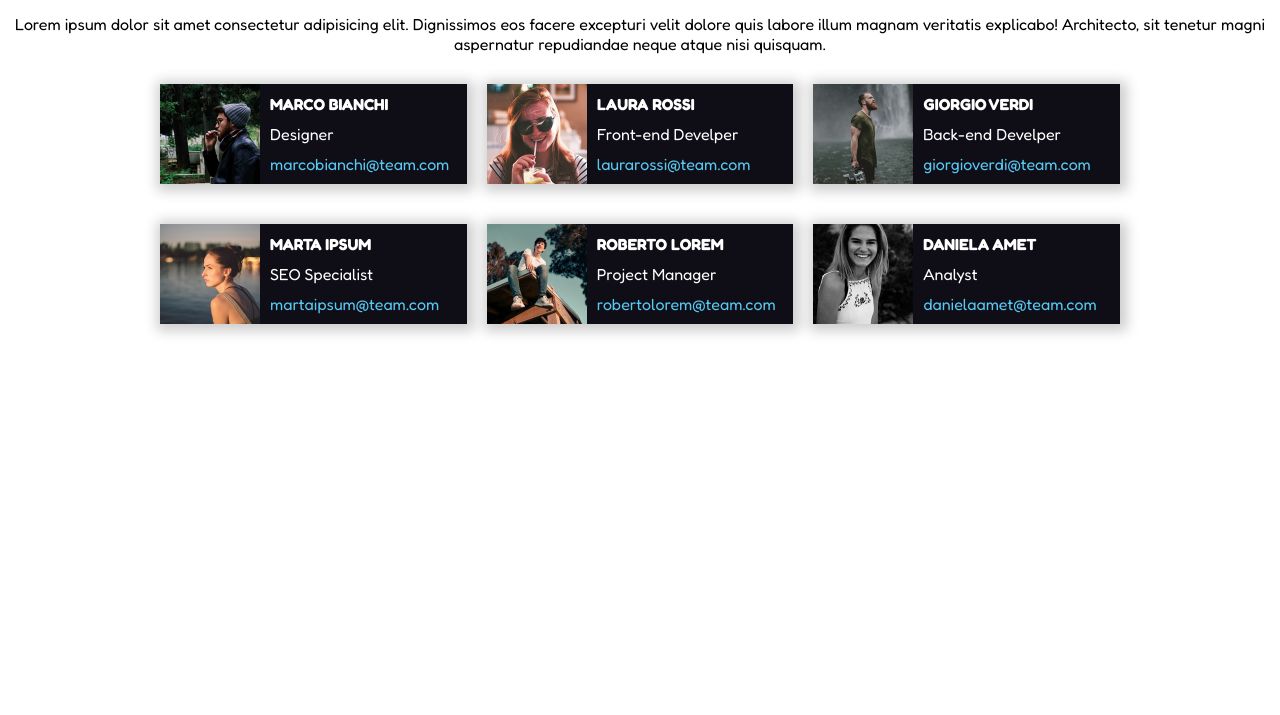
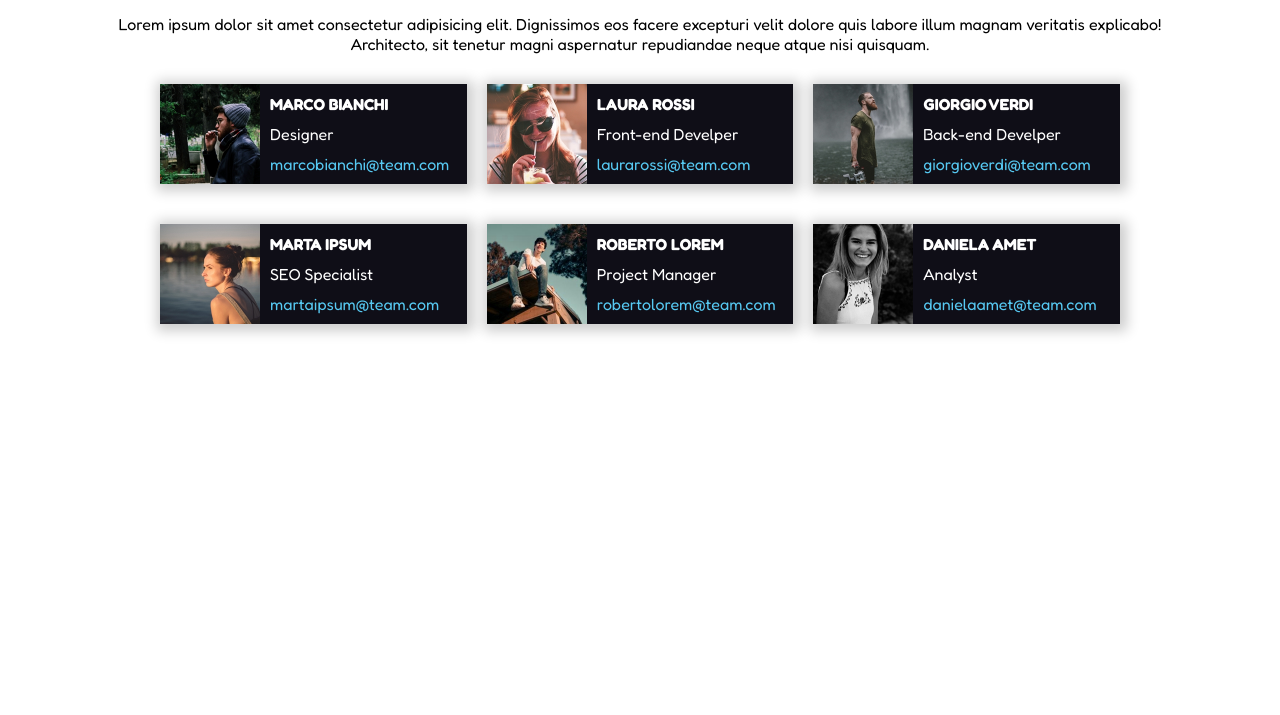
Before and after one commit to DanielePilati/html-css-flex-cards, a plain HTML site: page index.html in a window 1280 px wide. Shown: the part 85-800 px from the top of the page. Drawn offline with Linux system fonts and the light colour scheme.

Commit message:
[upd] h4 margin set

```diff
--- a/css/style.css
+++ b/css/style.css
@@ -14,7 +14,7 @@ h1 {
 }
 h4 {
   text-align: center;
-  margin: 10px auto;
+  margin: 10px 85px;
   font-weight: 400;
 }
 
```
